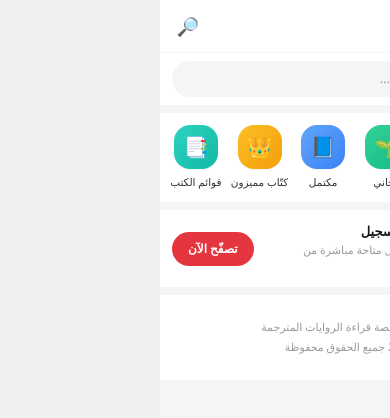
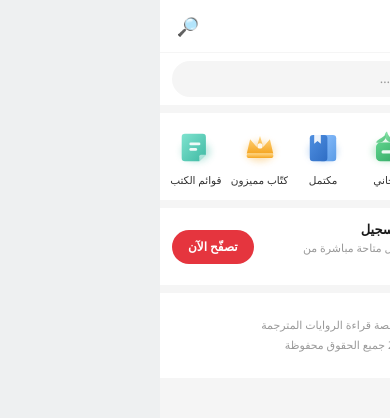
Before and after one commit to Fang1yuan1/Novelwolrd, a Next.js app: page / in a window 390 px wide. Shown: the top 418 px of the page. Built offline with nearby package versions, Linux system fonts and the light colour scheme; no server answers; the database is empty.

Commit message:
Last Sync: 2026-08-19 21:02 (Mobile)

```diff
--- a/components/mobile/MobileQuickNav.tsx
+++ b/components/mobile/MobileQuickNav.tsx
@@ -1,66 +1,36 @@
+import {
+  CategoriesIcon,
+  RankingIcon,
+  FreeIcon,
+  CompletedIcon,
+  AuthorsIcon,
+  BooklistsIcon,
+} from "./icons/QuickNavIcons";
+
 const items: {
   label: string;
-  emoji: string;
-  gradient: string;
-  href: string | null;
+  Icon: (props: { className?: string }) => JSX.Element;
+  href: string;
 }[] = [
-  {
-    label: "التصنيفات",
-    emoji: "🗂️",
-    gradient: "from-rose-400 to-rose-500",
-    href: "/categories",
-  },
-  {
-    label: "الترتيب",
-    emoji: "🏆",
-    gradient: "from-violet-400 to-violet-500",
-    href: "/rankings",
-  },
-  {
-    label: "مجاني",
-    emoji: "🌱",
-    gradient: "from-emerald-400 to-emerald-500",
-    href: "/categories",
-  },
-  {
-    label: "مكتمل",
-    emoji: "📘",
-    gradient: "from-blue-400 to-blue-500",
-    href: "/completed",
-  },
-  {
-    label: "كتّاب مميزون",
-    emoji: "👑",
-    gradient: "from-amber-400 to-amber-500",
-    href: "/rankings",
-  },
-  {
-    label: "قوائم الكتب",
-    emoji: "📑",
-    gradient: "from-teal-400 to-teal-500",
-    href: "/categories",
-  },
+  { label: "التصنيفات", Icon: CategoriesIcon, href: "/categories" },
+  { label: "الترتيب", Icon: RankingIcon, href: "/rankings" },
+  { label: "مجاني", Icon: FreeIcon, href: "/categories" },
+  { label: "مكتمل", Icon: CompletedIcon, href: "/completed" },
+  { label: "كتّاب مميزون", Icon: AuthorsIcon, href: "/rankings" },
+  { label: "قوائم الكتب", Icon: BooklistsIcon, href: "/categories" },
 ];
 
 export default function MobileQuickNav() {
   return (
     <nav
       aria-label="روابط سريعة"
-      className="mt-2 grid grid-cols-6 gap-y-3 bg-white px-1 py-3"
+      className="mt-2 grid grid-cols-6 gap-y-2 bg-white px-1 py-3"
     >
-      {items.map((item) => (
-        <a
-          key={item.label}
-          href={item.href ?? "#"}
-          className="flex flex-col items-center gap-1.5"
-        >
-          <span
-            className={`flex h-11 w-11 items-center justify-center rounded-2xl bg-gradient-to-br ${item.gradient} text-xl shadow-sm`}
-          >
-            {item.emoji}
-          </span>
+      {items.map(({ label, Icon, href }) => (
+        <a key={label} href={href} className="flex flex-col items-center gap-1">
+          <Icon className="h-11 w-11" />
           <span className="line-clamp-1 text-[10.5px] text-ink-700">
-            {item.label}
+            {label}
           </span>
         </a>
       ))}
--- /dev/null
+++ b/components/mobile/icons/QuickNavIcons.tsx
@@ -0,0 +1,162 @@
+function Glow({ color, id }: { color: string; id: string }) {
+  return (
+    <>
+      <defs>
+        <filter id={`${id}-blur`} x="-60%" y="-60%" width="220%" height="220%">
+          <feGaussianBlur stdDeviation="3.2" />
+        </filter>
+      </defs>
+      <ellipse
+        cx="20"
+        cy="24"
+        rx="13"
+        ry="9"
+        fill={color}
+        opacity="0.35"
+        filter={`url(#${id}-blur)`}
+      />
+    </>
+  );
+}
+
+export function CategoriesIcon({ className = "h-11 w-11" }: { className?: string }) {
+  return (
+    <svg viewBox="0 0 40 40" className={className}>
+      <defs>
+        <linearGradient id="cat-a" x1="0" y1="0" x2="1" y2="1">
+          <stop offset="0%" stopColor="#ffb3ad" />
+          <stop offset="100%" stopColor="#ff8a80" />
+        </linearGradient>
+        <linearGradient id="cat-b" x1="0" y1="0" x2="1" y2="1">
+          <stop offset="0%" stopColor="#ff6f68" />
+          <stop offset="100%" stopColor="#e6453f" />
+        </linearGradient>
+      </defs>
+      <Glow color="#ff6f68" id="cat" />
+      <rect x="11" y="8" width="14" height="9" rx="2.5" fill="url(#cat-a)" />
+      <rect x="7" y="14" width="26" height="19" rx="4" fill="url(#cat-b)" />
+      <rect x="19" y="24" width="9" height="3.4" rx="1.7" fill="#fff" opacity="0.9" />
+    </svg>
+  );
+}
+
+export function RankingIcon({ className = "h-11 w-11" }: { className?: string }) {
+  return (
+    <svg viewBox="0 0 40 40" className={className}>
+      <defs>
+        <linearGradient id="rank-a" x1="0" y1="0" x2="1" y2="1">
+          <stop offset="0%" stopColor="#c6b6f2" />
+          <stop offset="100%" stopColor="#9c86e0" />
+        </linearGradient>
+        <linearGradient id="rank-b" x1="0" y1="0" x2="1" y2="1">
+          <stop offset="0%" stopColor="#8a6fd6" />
+          <stop offset="100%" stopColor="#6b4fc4" />
+        </linearGradient>
+      </defs>
+      <Glow color="#8a6fd6" id="rank" />
+      <rect x="13" y="10" width="18" height="22" rx="3.5" fill="url(#rank-a)" />
+      <rect x="8" y="12" width="18" height="22" rx="3.5" fill="url(#rank-b)" />
+      <text
+        x="17"
+        y="27"
+        textAnchor="middle"
+        fontSize="11"
+        fontWeight="700"
+        fill="#fff"
+      >
+        IP
+      </text>
+    </svg>
+  );
+}
+
+export function FreeIcon({ className = "h-11 w-11" }: { className?: string }) {
+  return (
+    <svg viewBox="0 0 40 40" className={className}>
+      <defs>
+        <linearGradient id="free-a" x1="0" y1="0" x2="1" y2="1">
+          <stop offset="0%" stopColor="#8ee6ad" />
+          <stop offset="100%" stopColor="#4fbf7a" />
+        </linearGradient>
+        <linearGradient id="free-b" x1="0" y1="0" x2="1" y2="1">
+          <stop offset="0%" stopColor="#5fd48c" />
+          <stop offset="100%" stopColor="#34a866" />
+        </linearGradient>
+      </defs>
+      <Glow color="#4fbf7a" id="free" />
+      <path
+        d="M20 6 C21 11 25 12 26 16 C21 16 18 13 18 9 C18 8 19 6.5 20 6 Z"
+        fill="url(#free-a)"
+      />
+      <path
+        d="M19 8 C17 12 12 12 10 16 C15 17 19 14 19 10 C19 9.4 19 8.6 19 8 Z"
+        fill="url(#free-a)"
+      />
+      <rect x="10" y="16" width="20" height="17" rx="4" fill="url(#free-b)" />
+      <rect x="15" y="23" width="10" height="3" rx="1.5" fill="#fff" opacity="0.9" />
+    </svg>
+  );
+}
+
+export function CompletedIcon({ className = "h-11 w-11" }: { className?: string }) {
+  return (
+    <svg viewBox="0 0 40 40" className={className}>
+      <defs>
+        <linearGradient id="comp-a" x1="0" y1="0" x2="1" y2="1">
+          <stop offset="0%" stopColor="#8fc2ff" />
+          <stop offset="100%" stopColor="#5b9be6" />
+        </linearGradient>
+        <linearGradient id="comp-b" x1="0" y1="0" x2="1" y2="1">
+          <stop offset="0%" stopColor="#4f8fe0" />
+          <stop offset="100%" stopColor="#2f6dc4" />
+        </linearGradient>
+      </defs>
+      <Glow color="#4f8fe0" id="comp" />
+      <rect x="16" y="9" width="16" height="24" rx="3" fill="url(#comp-a)" />
+      <rect x="8" y="9" width="16" height="24" rx="3" fill="url(#comp-b)" />
+      <path d="M12 9 h6 v8 l-3 -2.4 L12 17 Z" fill="#fff" opacity="0.9" />
+    </svg>
+  );
+}
+
+export function AuthorsIcon({ className = "h-11 w-11" }: { className?: string }) {
+  return (
+    <svg viewBox="0 0 40 40" className={className}>
+      <defs>
+        <linearGradient id="auth-a" x1="0" y1="0" x2="0" y2="1">
+          <stop offset="0%" stopColor="#ffd580" />
+          <stop offset="100%" stopColor="#f5a623" />
+        </linearGradient>
+      </defs>
+      <Glow color="#f5a623" id="auth" />
+      <path
+        d="M8 26 L11 13 L17 20 L20 10 L23 20 L29 13 L32 26 Z"
+        fill="url(#auth-a)"
+        strokeLinejoin="round"
+      />
+      <rect x="8" y="26" width="24" height="4" rx="1.5" fill="url(#auth-a)" />
+      <circle cx="20" cy="19" r="2.4" fill="#fff" opacity="0.9" />
+    </svg>
+  );
+}
+
+export function BooklistsIcon({ className = "h-11 w-11" }: { className?: string }) {
+  return (
+    <svg viewBox="0 0 40 40" className={className}>
+      <defs>
+        <linearGradient id="book-a" x1="0" y1="0" x2="1" y2="1">
+          <stop offset="0%" stopColor="#7fe3cf" />
+          <stop offset="100%" stopColor="#3fb9a3" />
+        </linearGradient>
+      </defs>
+      <Glow color="#3fb9a3" id="book" />
+      <path
+        d="M10 8 h16 a3 3 0 0 1 3 3 v16 l-6 6 h-13 a3 3 0 0 1 -3 -3 v-19 a3 3 0 0 1 3 -3 Z"
+        fill="url(#book-a)"
+      />
+      <path d="M29 27 l-6 6 v-4.5 a1.5 1.5 0 0 1 1.5 -1.5 Z" fill="#ffffff" opacity="0.55" />
+      <rect x="14" y="16" width="10" height="2.4" rx="1.2" fill="#fff" opacity="0.9" />
+      <rect x="14" y="21" width="7" height="2.4" rx="1.2" fill="#fff" opacity="0.9" />
+    </svg>
+  );
+}
```
